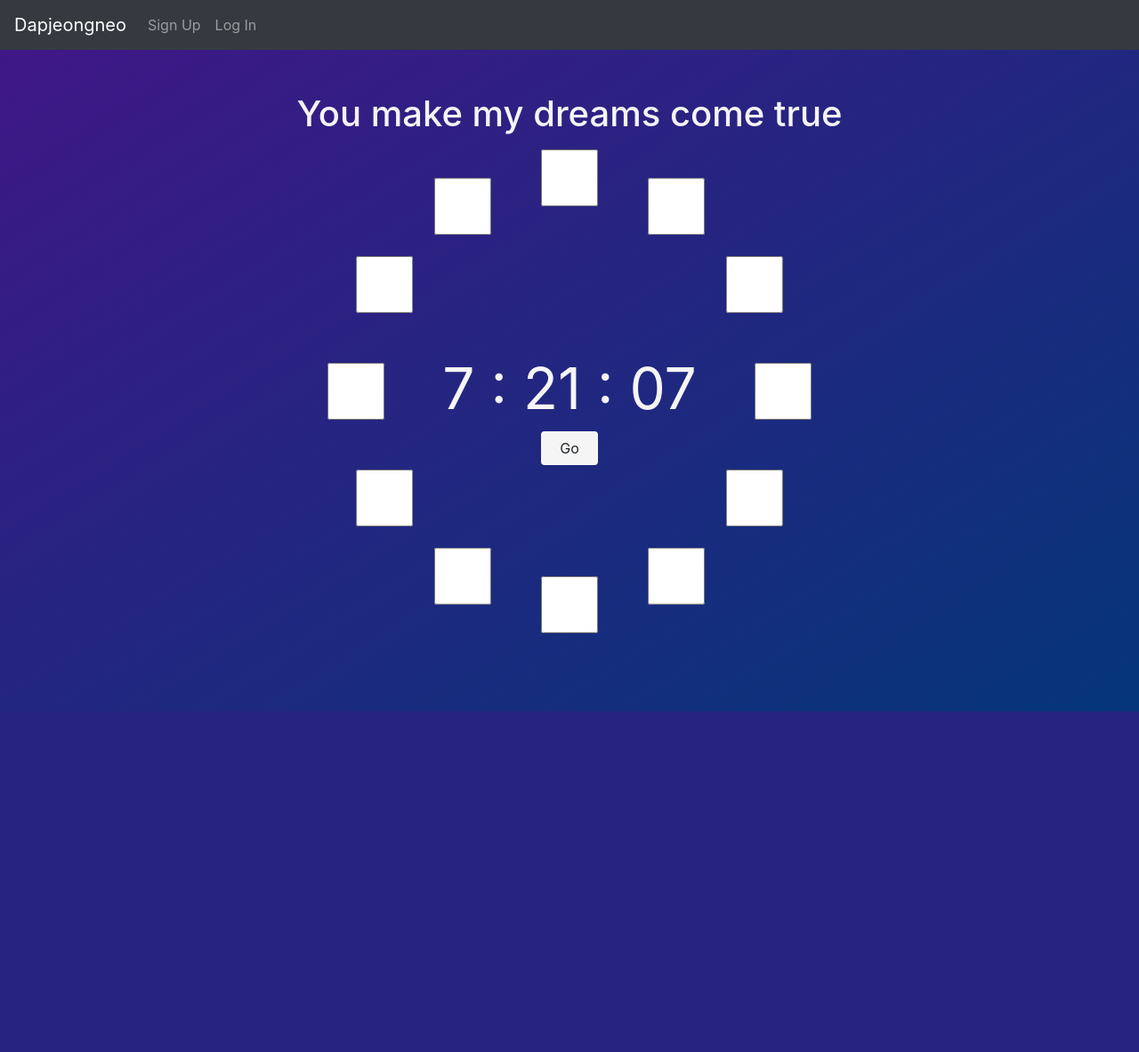
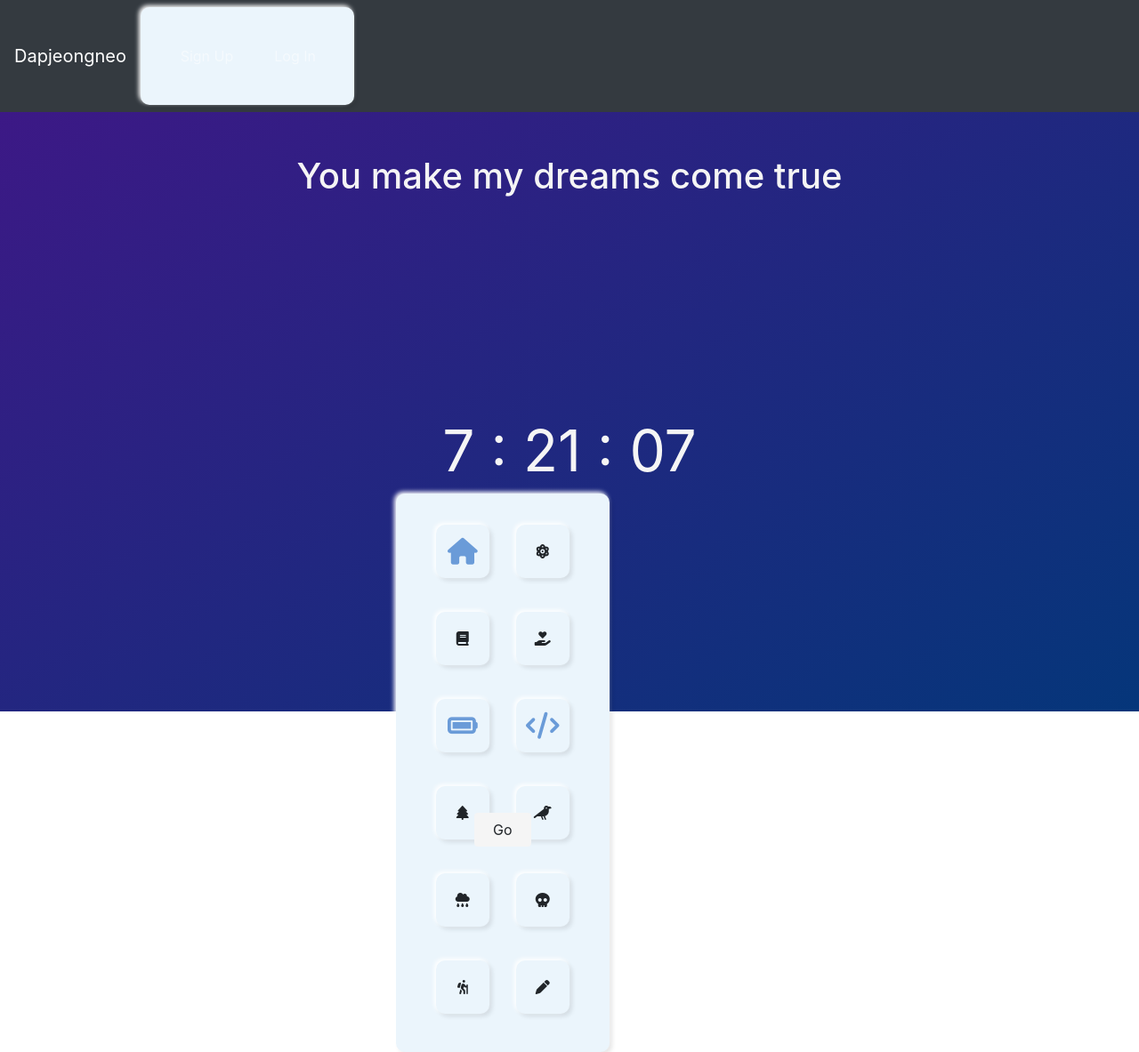
Before and after one commit to aloha45/dapjeongneo, a Django app: page /dreamboards/create in a window 1280 px wide. Shown: the whole page at 89% size. Before the commit the page ends 800 px from the top, so only its background shows below. Run offline with Django 3.2, Linux system fonts and the light colour scheme; some libraries are stand-ins or nearby versions.

Commit message:
icons match checkboxes

```diff
--- a/main_app/static/css/style.css
+++ b/main_app/static/css/style.css
@@ -82,3 +82,51 @@ h1 {
     color: whitesmoke;
     box-shadow: black;
 }
+
+ul {
+  position: relative;
+  display: flex;
+  justify-content: center;
+  align-items: center;
+  flex-wrap: wrap;
+  border-radius: 10px;
+  padding: 20px;
+  width: 240px;
+  background: #ebf5fc;
+  box-shadow: -2px -2px 5px white, 3px 3px 5px rgba(0, 0, 0, 0.1);
+}
+
+ul li {
+  position: relative;
+  list-style: none;
+  text-align: center;
+  margin: 15px;
+}
+ul li label {
+  position: relative;
+  cursor: pointer;
+}
+ul li label input[type=checkbox] {
+  position: absolute;
+  opacity: 0;
+}
+ul li label :checked ~ .icon-box {
+  box-shadow: inset -2px -2px 5px white, inset 3px 3px 5px rgba(0, 0, 0, 0.1);
+}
+ul li label :checked ~ .icon-box .fa {
+  transform: scale(0.95);
+}
+ul li label .icon-box {
+  width: 60px;
+  height: 60px;
+  background: #ebf5fc;
+  display: flex;
+  justify-content: center;
+  align-items: center;
+  box-shadow: -2px -2px 5px white, 3px 3px 5px rgba(0, 0, 0, 0.1);
+  border-radius: 10px;
+}
+ul li label .icon-box .fa {
+  font-size: 30px;
+  color: #6a9bd8;
+}
--- a/main_app/templates/base.html
+++ b/main_app/templates/base.html
@@ -6,6 +6,8 @@
     <meta charset="UTF-8">
     <meta name="viewport" content="width=device-width, initial-scale=1.0">
     <link rel="stylesheet" href="https://stackpath.bootstrapcdn.com/bootstrap/4.5.2/css/bootstrap.min.css" integrity="sha384-JcKb8q3iqJ61gNV9KGb8thSsNjpSL0n8PARn9HuZOnIxN0hoP+VmmDGMN5t9UJ0Z" crossorigin="anonymous">
+    <link href="https://stackpath.bootstrapcdn.com/font-awesome/4.7.0/css/font-awesome.min.css" rel="stylesheet" integrity="sha384-wvfXpqpZZVQGK6TAh5PVlGOfQNHSoD2xbE+QkPxCAFlNEevoEH3Sl0sibVcOQVnN" crossorigin="anonymous">
+    <script src="https://kit.fontawesome.com/7bca8a23c9.js" crossorigin="anonymous"></script>
     <link rel="stylesheet" type="text/css" href="{% static 'css/style.css' %}">
     <title>Dapjeongneo</title>
 </head>
--- a/main_app/templates/main_app/dreamboard_form.html
+++ b/main_app/templates/main_app/dreamboard_form.html
@@ -12,19 +12,105 @@
     <div style='color: whitesmoke; font-size: 64px; text-align: center' id='clock'></div>
 <form method="post" action="">
     {% csrf_token %}
-        <input type="checkbox" id='deg0' name="one">
-        <input type="checkbox" id='deg30' name="two">
-        <input type="checkbox" id='deg60' name="three">
-        <input type="checkbox" id='deg90' name="four">
-        <input type="checkbox" id='deg120' name="five">
-        <input type="checkbox" id='deg150' name="six">
-        <input type="checkbox" id='deg180' name="seven">
-        <input type="checkbox" id='deg210' name="eight">
-        <input type="checkbox" id='deg240' name="nine">
-        <input type="checkbox" id='deg270' name="ten">
-        <input type="checkbox" id='deg300' name="eleven">
-        <input type="checkbox" id='deg330' name="twelve">
+    <ul>
+        <li>
+            <label>
+                <input hidden type="checkbox" id='deg0' name="one">
+                <div class='icon-box'>
+                    <i class='fa fa-home' aria-hidden='true'></i>
+                </div>
+            </label>
+        </li>
+        <li>
+            <label>
+                <input hidden type="checkbox" id='deg30' name="two">
+                <div class="icon-box">
+                    <i class="fas fa-atom" aria-hidden="true"></i>
+                </div>
+            </label>
+        </li>
+        <li>
+            <label>
+                <input hidden type="checkbox" id='deg60' name="three">
+                <div class="icon-box">
+                    <i class="fas fa-book" aria-hidden="true"></i>
+                  </div>
+            </label>
+        </li>
+        <li>
+            <label>
+                <input hidden type="checkbox" id='deg90' name="four">
+                <div class="icon-box">
+                    <i class="fas fa-hand-holding-heart"></i>
+                  </div>
+            </label>
+        </li>
+        <li>
+            <label>
+                <input hidden type="checkbox" id='deg120' name="five">
+                <div class="icon-box">
+                    <i class="fa fa-battery-full" aria-hidden="true"></i>
+                  </div>
+            </label>
+        </li>
+        <li>
+            <label>
+                <input hidden type="checkbox" id='deg150' name="six">
+                <div class="icon-box">
+                    <i class="fa fa-code" aria-hidden="true"></i>
+                  </div>
+            </label>
+        </li>
+        <li>
+            <label>
+                <input hidden type="checkbox" id='deg180' name="seven">
+                <div class="icon-box">
+                    <i class="fas fa-tree" aria-hidden='true'></i>
+                </div>
+            </label>
+        </li>
+        <li>
+            <label>
+                <input hidden type="checkbox" id='deg210' name="eight">
+                <div class="icon-box">
+                    <i class="fas fa-crow" aria-hidden='true'></i>
+                </div>
+            </label>
+        </li>
+        <li>
+            <label>
+                <input hidden type="checkbox" id='deg240' name="nine">
+                <div class="icon-box">
+                    <i class="fas fa-cloud-rain" aria-hidden='true'></i>
+                </div>
+            </label>
+        </li>
+        <li>
+            <label>
+                <input hidden type="checkbox" id='deg270' name="ten">
+                <div class="icon-box">
+                    <i class="fas fa-skull" aria-hidden='true'></i>
+                </div>
+            </label>
+        </li>
+        <li>
+            <label>
+                <input hidden type="checkbox" id='deg300' name="eleven">
+                <div class="icon-box">
+                    <i class="fas fa-hiking" aria-hidden='true'></i>
+                </div>
+            </label>
+        </li>
+        <li>
+            <label>
+                <input hidden type="checkbox" id='deg330' name="twelve">
+                <div class="icon-box">
+                    <i class="fas fa-pen" aria-hidden='true'></i>
+                </div>
+            </label>
+        </li>
         <input type="submit" id='deg360' class="btn" value="Go">
+    </ul>
     </form>
 </div>
 
```
